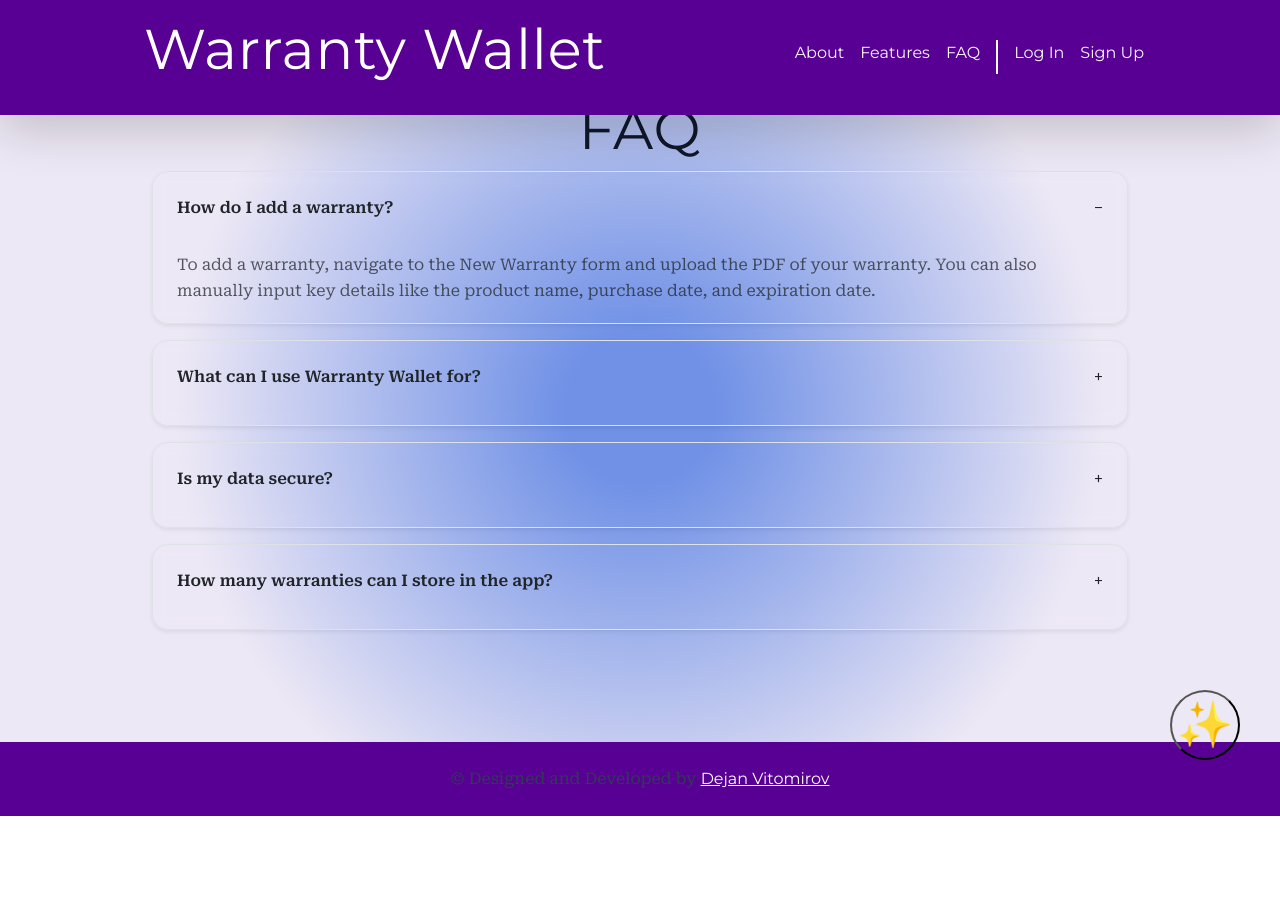
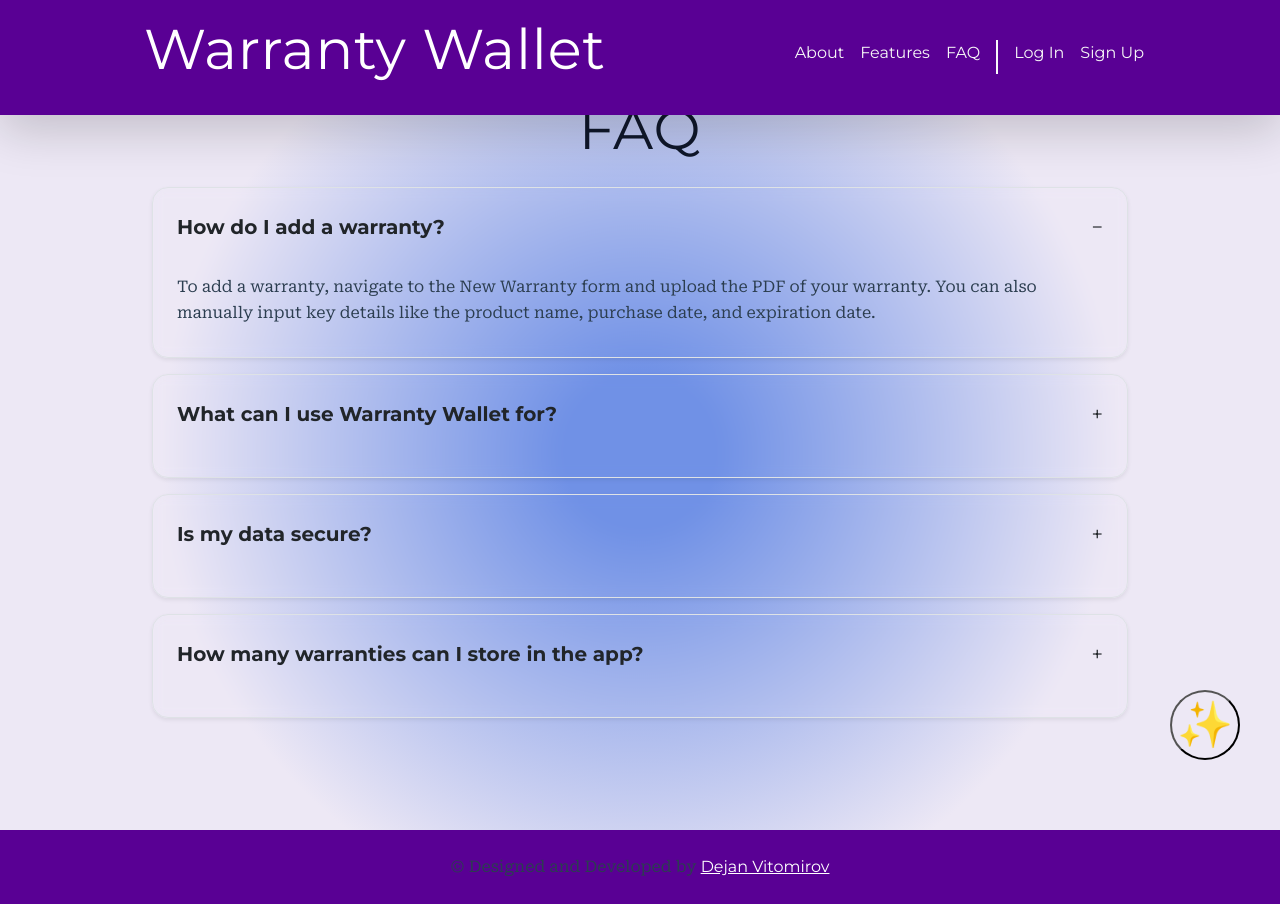
Before and after one commit to Vitomirov/warranty-wallet, a React (Vite) app in the folder src/frontend/: page /faq in a window 1280 px wide. Both pictures are taken after a click on the element 640 px from the left and 239 px from the top of the page. Before the commit the page ends 816 px from the top, so only its background shows below. Built offline with nearby package versions, Linux system fonts and the light colour scheme.

Commit message:
FAQ and Features improvement

```diff
--- a/src/frontend/pages/FAQ.jsx
+++ b/src/frontend/pages/FAQ.jsx
@@ -35,7 +35,7 @@ const FAQ = () => {
   return (
     <section id="faq" className="py-5 mb-5">
       <div className="container">
-        <h2 className="display-4 text-center mb-2">FAQ</h2>
+        <h2 className="display-4 text-center mb-4 montserrat">FAQ</h2>
 
         <div className="row justify-content-center">
           <div className="col-lg-12">
@@ -54,7 +54,7 @@ const FAQ = () => {
                 viewport={{ once: true, amount: 0.2 }}
               >
                 <button
-                  className="faq-btn btn text-start w-100 p-4 d-flex justify-content-between align-items-center mb-2"
+                  className="faq-btn btn text-start w-100 p-4 d-flex justify-content-between align-items-center mb-2 montserrat fs-5"
                   onClick={() => toggleQuestion(index)}
                   aria-expanded={activeQuestion === index}
                   aria-controls={`faq-answer-${index}`}
@@ -68,7 +68,7 @@ const FAQ = () => {
                 {/* Animated answer */}
                 <motion.div
                   id={`faq-answer-${index}`}
-                  className="px-4 pb-1"
+                  className="px-4 pb-3 roboto-serif fs-5 text-muted"
                   initial={{ opacity: 0, height: 0 }}
                   animate={
                     activeQuestion === index
@@ -78,7 +78,7 @@ const FAQ = () => {
                   transition={{ duration: 0.5, ease: [0.25, 1, 0.5, 1] }}
                   style={{ overflow: "hidden" }}
                 >
-                  <p className="text-muted">{faq.answer}</p>
+                  <p>{faq.answer}</p>
                 </motion.div>
               </motion.div>
             ))}
--- a/src/frontend/pages/Features.jsx
+++ b/src/frontend/pages/Features.jsx
@@ -60,7 +60,7 @@ const Features = () => {
             <React.Fragment key={feature.id}>
               {/* Card for md/lg: normal */}
               <motion.div
-                className="col-md-10 col-lg-6 d-none d-md-flex justify-content-center mb-4"
+                className="col-md-5 col-lg-6 d-none d-md-flex justify-content-center mb-4"
                 variants={itemVariants}
               >
                 <motion.div
```
